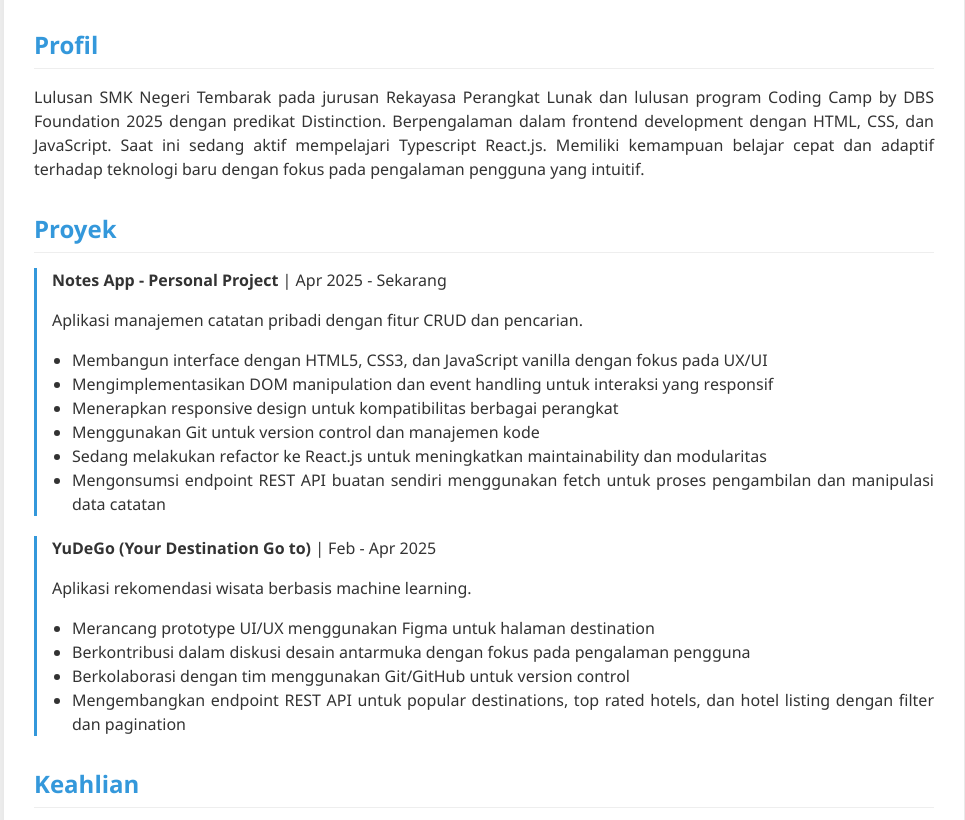
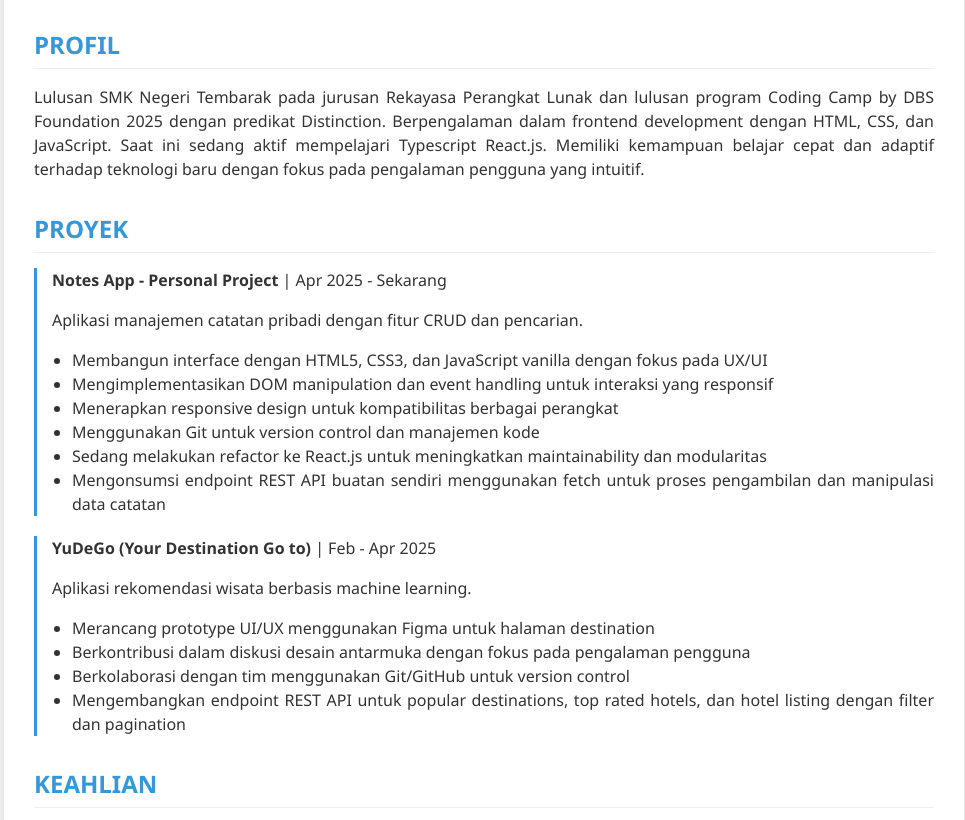
Before and after one commit to wrdhn/My-Resume, a plain HTML site: page index.html in a window 1280 px wide. Shown: the part 253-1073 px from the top of the page, without its empty margins (156-1121 px from the left). Drawn offline with Linux system fonts and the light colour scheme.

Commit message:
Refactor index.html for consistent section headings formatting

```diff
--- a/index.html
+++ b/index.html
@@ -45,7 +45,7 @@
       </header>
 
       <section>
-        <h2>Profil</h2>
+        <h2>PROFIL</h2>
         <p>
           Lulusan SMK Negeri Tembarak pada jurusan Rekayasa Perangkat Lunak dan
           lulusan program Coding Camp by DBS Foundation 2025 dengan predikat
@@ -57,7 +57,7 @@
       </section>
 
       <section>
-        <h2>Proyek</h2>
+        <h2>PROYEK</h2>
 
         <div class="project">
           <strong>Notes App - Personal Project</strong> | Apr 2025 - Sekarang
@@ -114,7 +114,7 @@
       </section>
 
       <section>
-        <h2>Keahlian</h2>
+        <h2>KEAHLIAN</h2>
         <div class="skills-columns">
           <div>
             <strong>Frontend </strong>
```
